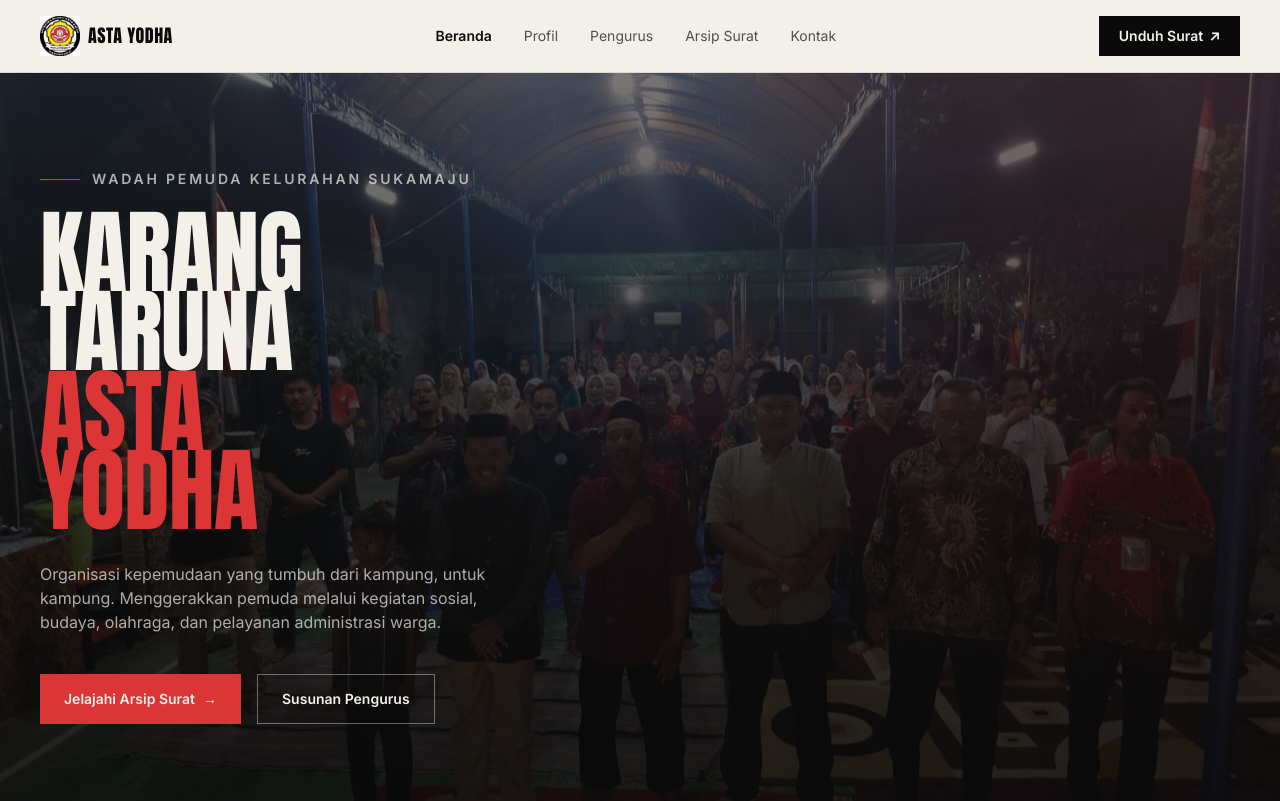
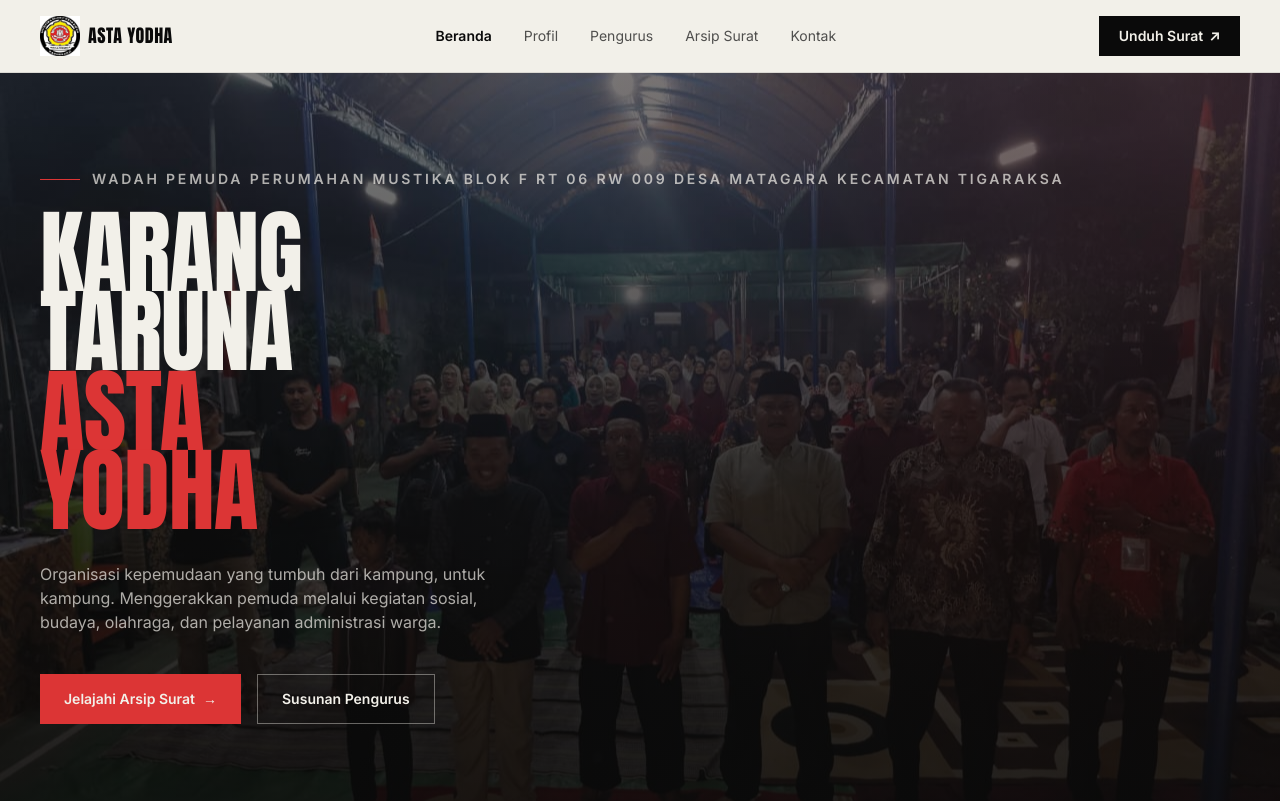
Before and after one commit to RafaelSiregar009/asta-yodha, a Next.js app: page / in a window 1280 px wide. Shown: the top 801 px of the page. Built offline with nearby package versions, Linux system fonts and the light colour scheme.

Commit message:
ganti desa

```diff
--- a/src/app/page.tsx
+++ b/src/app/page.tsx
@@ -22,7 +22,7 @@ export default function BerandaPage() {
         <div className="container-page relative flex min-h-[85vh] flex-col justify-center py-24">
           <div className="mb-6 flex items-center gap-3 text-cream/70">
             <span className="h-px w-10 bg-redd" aria-hidden="true" />
-            <span className="eyebrow">Wadah Pemuda Kelurahan Sukamaju</span>
+            <span className="eyebrow">Wadah Pemuda Perumahan Mustika Blok F RT 06 RW 009 Desa Matagara Kecamatan Tigaraksa</span>
           </div>
 
           <h1 className="display-tight font-display text-[15vw] leading-[0.86] sm:text-[10vw] lg:text-[7.2vw]">
```
Also changed, not shown: 1 other file (tests, documents, lock files or other folders).
